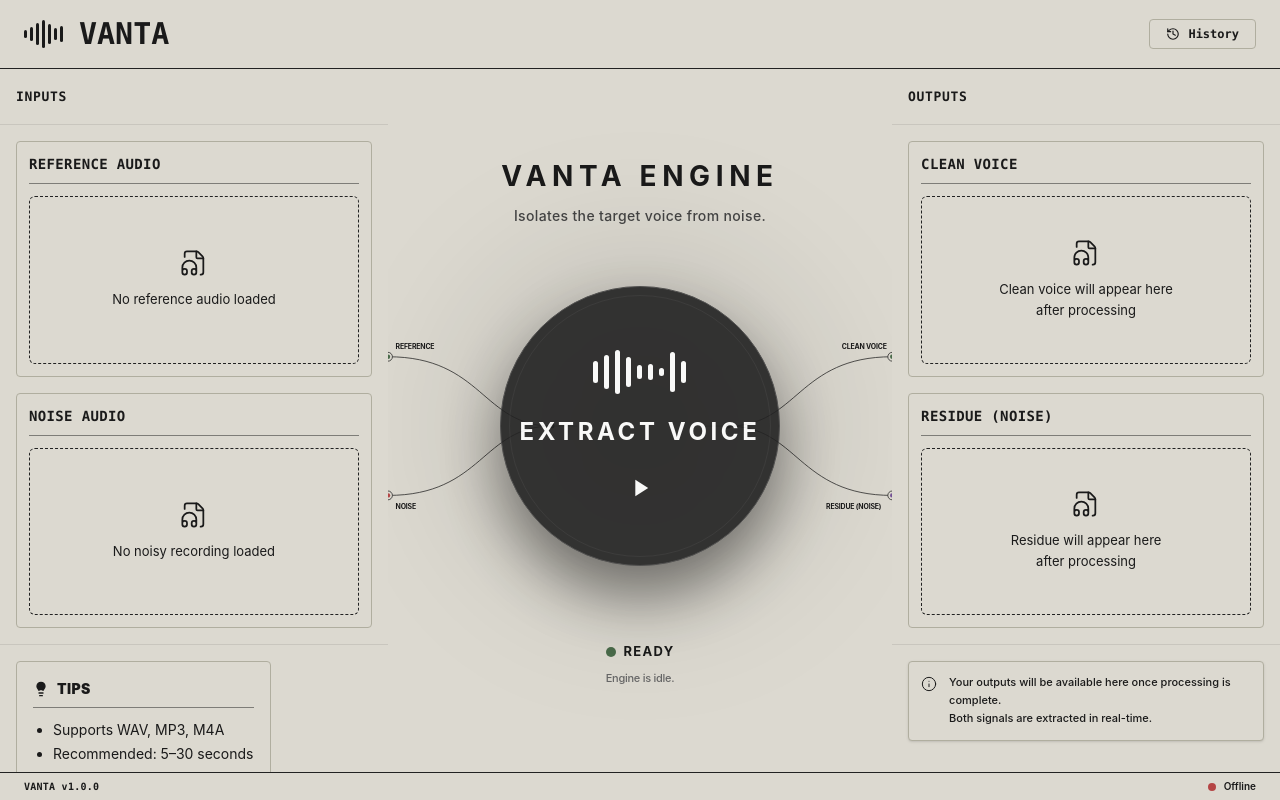
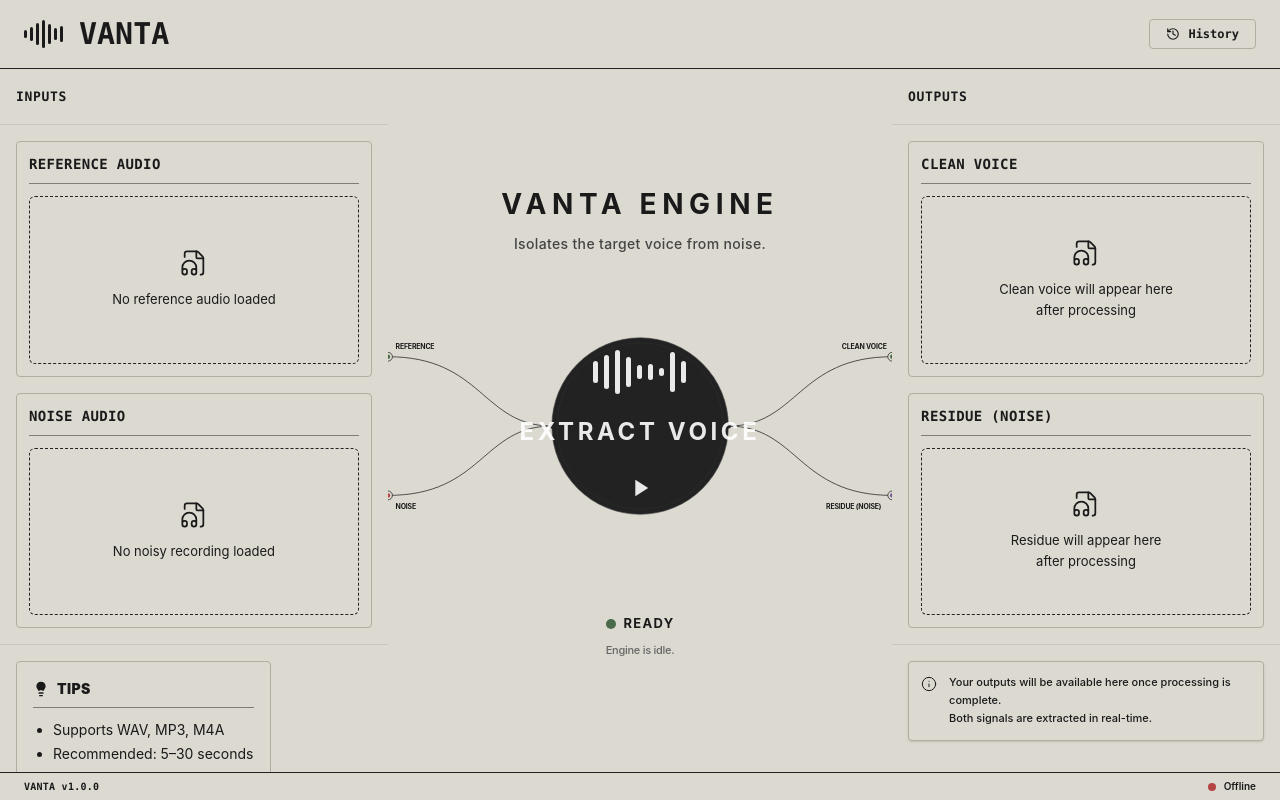
Before and after one commit to Komalpreet2809/Vanta, a Next.js app in the folder web/: page / in a window 1280 px wide. Built offline with nearby package versions, Linux system fonts and the light colour scheme; no server answers.

Commit message:
style: align brace tips exactly to orb circumference

```diff
--- a/web/src/components/EngineCenter.tsx
+++ b/web/src/components/EngineCenter.tsx
@@ -33,11 +33,26 @@ export function EngineCenter({
         </p>
       </div>
 
-      {/* SVG Diagram Container - Set to take full width and a fixed aspect for consistency */}
-      <div className="relative w-full aspect-[1.5/1] flex items-center justify-center">
+      {/* SVG Diagram Container - Fixed aspect ratio to keep diagram proportions stable */}
+      <div className="relative w-full aspect-[1.8/1] flex items-center justify-center max-w-5xl mx-auto">
         <svg className="absolute inset-0 w-full h-full overflow-visible" viewBox="0 0 800 440" preserveAspectRatio="xMidYMid meet">
 
-          {/* LEFT CURLY BRACE { */}
+          {/* THE CENTRAL ORB (Visuals in SVG for perfect alignment) */}
+          <g>
+            {/* Outer Glow */}
+            <defs>
+              <filter id="glow" x="-50%" y="-50%" width="200%" height="200%">
+                <feGaussianBlur stdDeviation="15" result="blur" />
+                <feComposite in="SourceGraphic" in2="blur" operator="over" />
+              </filter>
+            </defs>
+            {/* Main Orb Body */}
+            <circle cx="400" cy="220" r="140" fill="#222222" stroke="#444444" strokeWidth="1" />
+            {/* Inner Ring */}
+            <circle cx="400" cy="220" r="132" fill="none" stroke="rgba(255,255,255,0.05)" strokeWidth="1" />
+          </g>
+
+          {/* LEFT CURLY BRACE { - Ends exactly at x=260 (circumference) */}
           <g>
             {/* Top Curve */}
             <path
@@ -55,11 +70,9 @@ export function EngineCenter({
               strokeWidth="1.5"
               opacity="0.8"
             />
-            {/* The "Tip" connector to the orb */}
-            <path d="M 260 220 L 300 220" stroke="#222222" strokeWidth="1.5" opacity="0.4" />
           </g>
 
-          {/* RIGHT CURLY BRACE } */}
+          {/* RIGHT CURLY BRACE } - Ends exactly at x=540 (circumference) */}
           <g>
             {/* Top Curve */}
             <path
@@ -77,11 +90,9 @@ export function EngineCenter({
               strokeWidth="1.5"
               opacity="0.8"
             />
-            {/* The "Tip" connector to the orb */}
-            <path d="M 540 220 L 500 220" stroke="#222222" strokeWidth="1.5" opacity="0.4" />
           </g>
 
-          {/* Junction Points on the tips */}
+          {/* Junction Points on the tips (resting on the circumference) */}
           <circle cx="260" cy="220" r="4" fill="#222222" />
           <circle cx="540" cy="220" r="4" fill="#222222" />
 
@@ -112,18 +123,15 @@ export function EngineCenter({
           </g>
         </svg>
 
-        {/* Central Hero Circle */}
+        {/* INTERACTIVE BUTTON (Transparent overlay to handle clicks and inner visuals) */}
         <div className="absolute top-1/2 left-1/2 -translate-x-1/2 -translate-y-1/2">
           <motion.button
             disabled={!canExtract || isRunning}
             onClick={onExtract}
             whileHover={{ scale: 1.02 }}
             whileTap={{ scale: 0.98 }}
-            className={`group relative h-[280px] w-[280px] rounded-full flex flex-col items-center justify-center transition-all duration-500 bg-[#222222] border-[1px] border-[#444444] shadow-[0_30px_60px_rgba(0,0,0,0.5)] overflow-hidden disabled:opacity-90`}
+            className={`group relative h-[300px] w-[300px] rounded-full flex flex-col items-center justify-center transition-all duration-500 bg-transparent overflow-hidden disabled:opacity-90`}
           >
-            {/* Outer Subtle Ring */}
-            <div className="absolute inset-[8px] rounded-full border-[1px] border-white/5" />
-
             {/* Waveform Icon */}
             <div className="flex items-center gap-[6px] h-14 mb-5">
               {[0.4, 0.7, 1.0, 0.8, 0.5, 0.8, 1.0, 0.7, 0.4].map((h, i) => (
@@ -159,9 +167,6 @@ export function EngineCenter({
               </motion.div>
             )}
           </motion.button>
-
-          {/* Subtle Glow behind the orb */}
-          <div className="absolute -inset-10 bg-black/10 rounded-full blur-3xl -z-10" />
         </div>
       </div>
 
```
